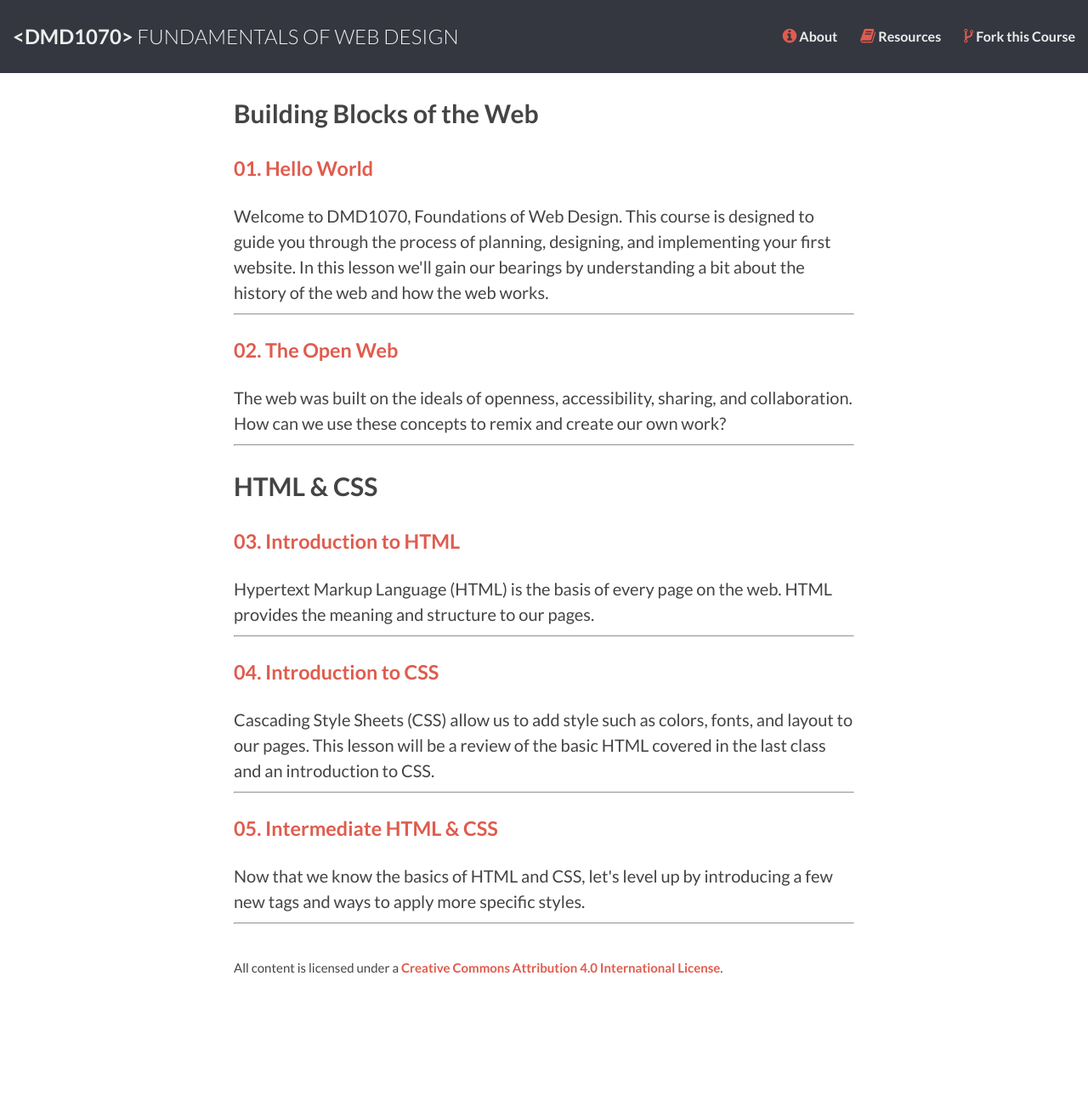
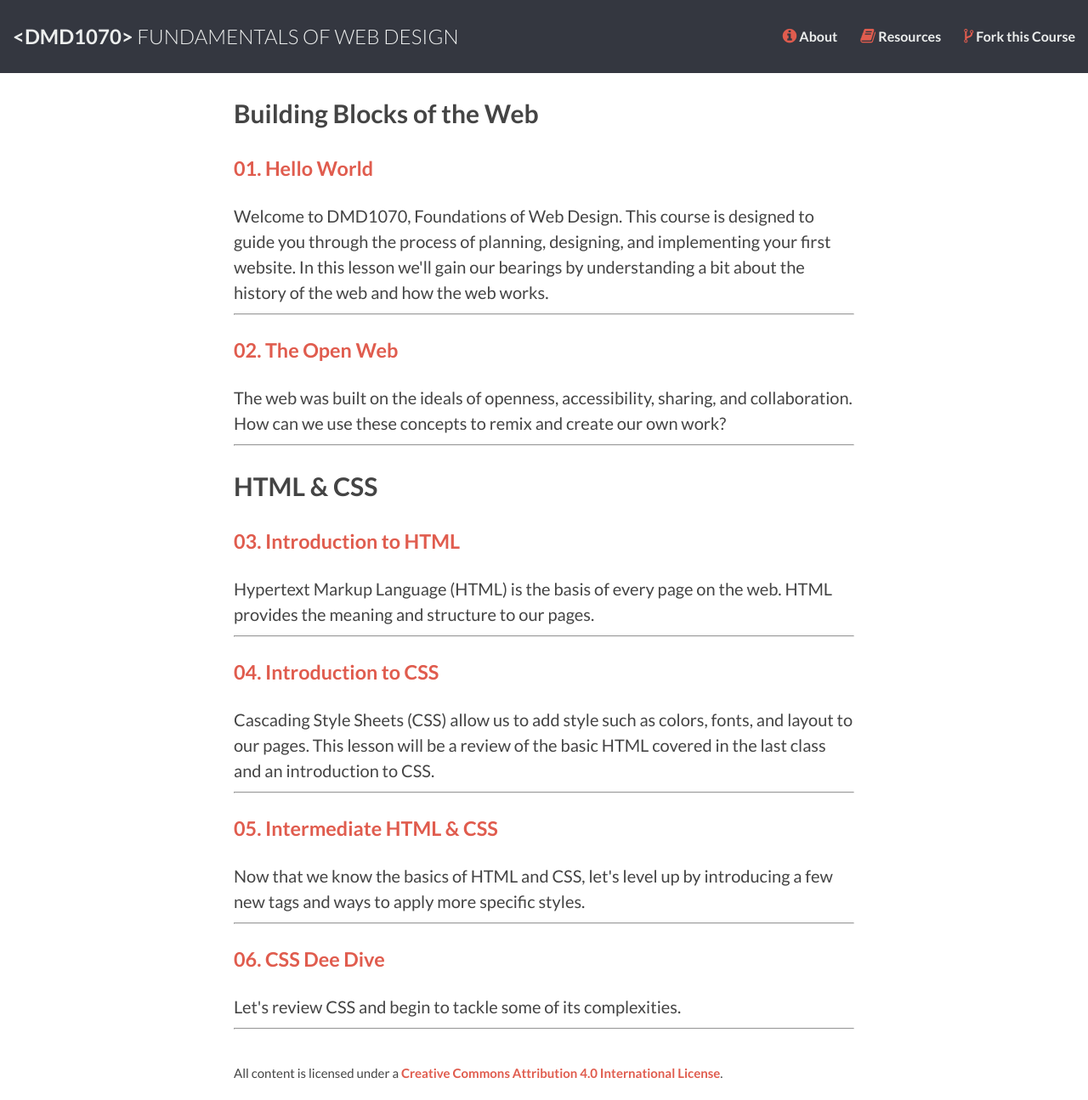
Before and after one commit to DMD1070/DMD1070.github.io, a Jekyll site: the page built from index.html, in a window 1280 px wide. Shown: the whole page at 85% size. Built offline with Jekyll 4.4.1, drawn with Linux system fonts in a browser that asks for light colours; Markdown is read by kramdown in place of the engine named in the settings; before the commit the page ends 1171 px from its top, so only the background shows below that.

Commit message:
add lesson 6 link

```diff
--- a/index.html
+++ b/index.html
@@ -45,4 +45,11 @@ title: Home
     Now that we know the basics of HTML and CSS, let's level up by introducing a few new tags and ways to apply more specific styles.
     <hr>
   </li>
+    <li>
+    <h3><a href="/lessons/6-css-deep-dive.html">
+      <span class="lesson_num">06.</span> CSS Dee Dive
+    </a></h3>
+    Let's review CSS and begin to tackle some of its complexities.
+    <hr>
+  </li>
 </ul>
```
